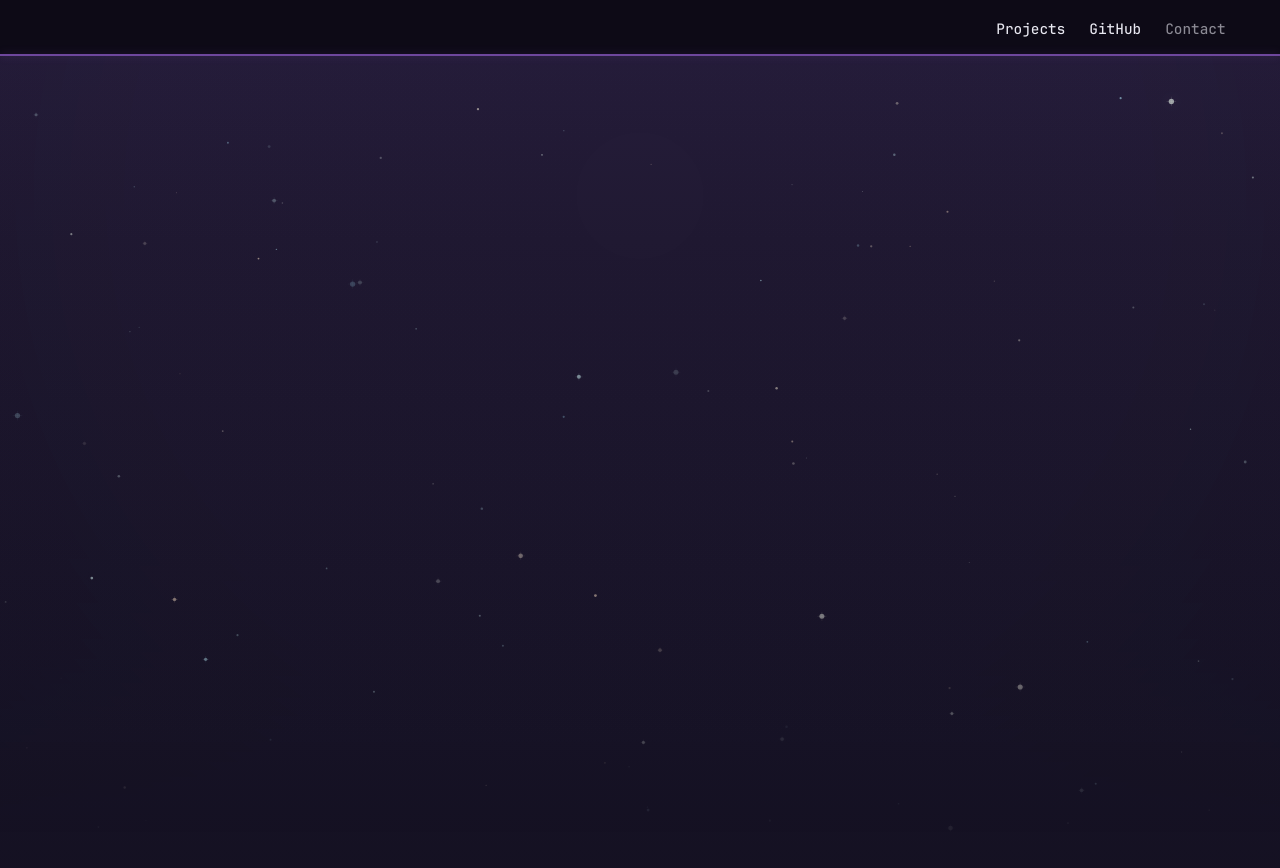
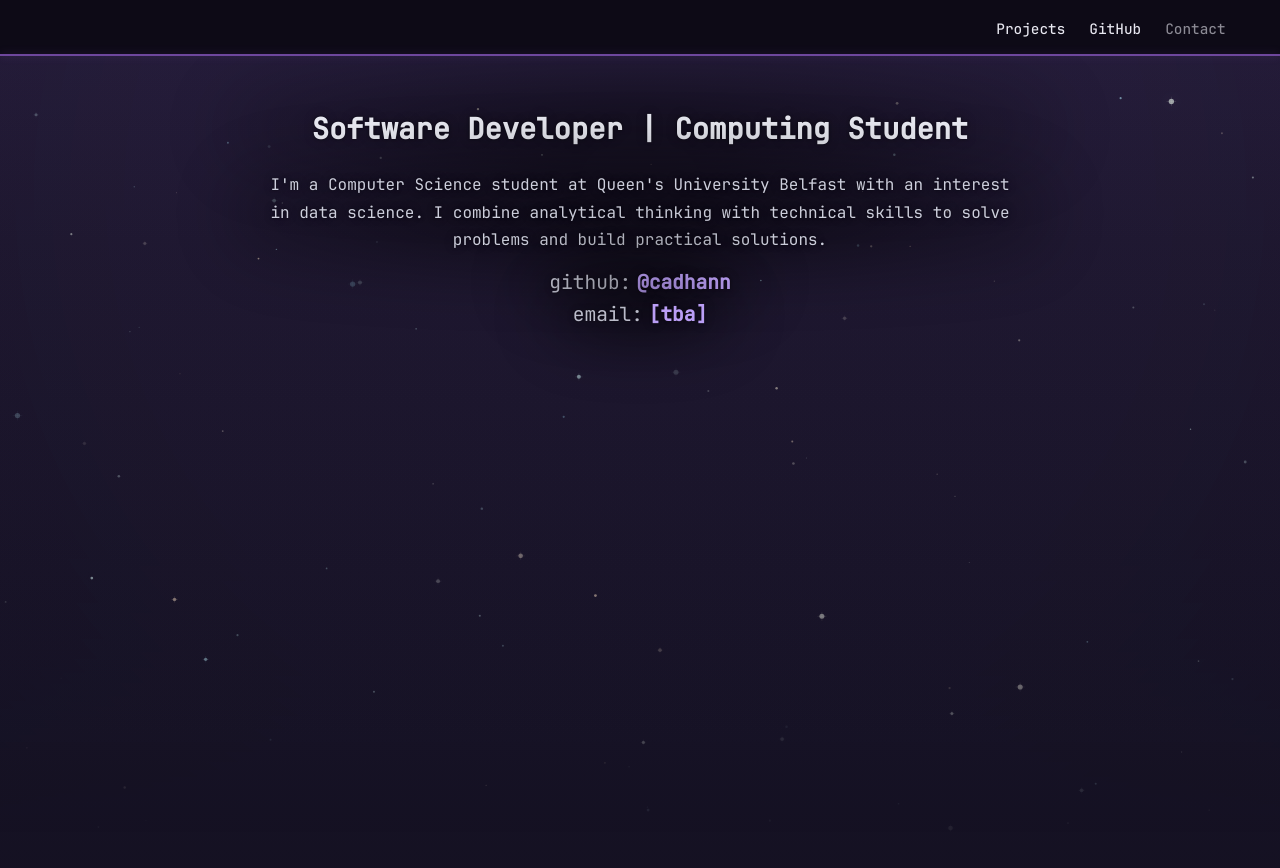
Before and after one commit to cadhann/cadhan.dev, a plain HTML site: page index.html in a window 1280 px wide. Shown: the top 868 px of the page. Drawn offline with Linux system fonts and the light colour scheme.

Commit message:
feat: add hero content and profile links

```diff
--- a/index.html
+++ b/index.html
@@ -28,6 +28,27 @@
       <div class="starfield-shell" aria-hidden="true">
         <canvas id="starfield"></canvas>
       </div>
+      <div class="hero-content">
+        <h1 class="hero-title">Software Developer | Computing Student</h1>
+        <p class="hero-copy">
+          I'm a Computer Science student at Queen's University Belfast with an
+          interest in data science. I combine analytical thinking with technical
+          skills to solve problems and build practical solutions.
+        </p>
+        <a
+          class="hero-meta"
+          href="https://github.com/cadhann"
+          target="_blank"
+          rel="noreferrer"
+        >
+          <span class="hero-meta__label">github:</span>
+          <span class="hero-meta__handle">@cadhann</span>
+        </a>
+        <span class="hero-meta" aria-disabled="true">
+          <span class="hero-meta__label">email:</span>
+          <span class="hero-meta__handle">[tba]</span>
+        </span>
+      </div>
     </header>
 
     <main class="page-fill"></main>
--- a/scripts/main.js
+++ b/scripts/main.js
@@ -1,4 +1,3 @@
-// Boot the star field effect on the page
 import { initNav } from "./nav.js";
 import { initStarfield } from "./starfield.js";
 
--- a/styles/hero.css
+++ b/styles/hero.css
@@ -3,6 +3,128 @@
   inset: 0 0 auto;
   min-height: var(--hero-height);
   overflow: clip;
+}
+
+.hero-content {
+  position: absolute;
+  top: 7rem;
+  left: 50%;
+  z-index: 1;
+  display: flex;
+  flex-direction: column;
+  align-items: center;
+  transform: translateX(-50%);
+  --hero-copy-gap: 1.55rem;
+  --hero-meta-gap: calc(var(--hero-copy-gap) * 0.8);
+}
+
+.hero-title,
+.hero-copy,
+.hero-meta {
+  position: relative;
+  isolation: isolate;
+  text-shadow:
+    0 0 0.18rem rgba(0, 0, 0, 0.56),
+    0 0 0.7rem rgba(0, 0, 0, 0.22);
+}
+
+.hero-title::before,
+.hero-copy::before,
+.hero-meta::before {
+  content: "";
+  position: absolute;
+  inset: var(--hero-glow-inset-y) var(--hero-glow-inset-x);
+  z-index: -1;
+  border-radius: var(--hero-glow-radius);
+  background: radial-gradient(
+    ellipse at center,
+    rgba(0, 0, 0, 0.72) 0%,
+    rgba(0, 0, 0, 0.48) 36%,
+    rgba(0, 0, 0, 0.22) 68%,
+    rgba(0, 0, 0, 0.06) 86%,
+    transparent 100%
+  );
+  filter: blur(var(--hero-glow-blur));
+  opacity: var(--hero-glow-opacity);
+  transform: scale(var(--hero-glow-scale));
+  pointer-events: none;
+}
+
+.hero-title {
+  margin: 0;
+  color: rgba(246, 247, 255, 0.96);
+  font-size: clamp(1rem, 1.35vw + 0.72rem, 2.75rem);
+  font-weight: 700;
+  line-height: 1.2;
+  text-align: center;
+  white-space: nowrap;
+  --hero-glow-inset-y: -1.6rem;
+  --hero-glow-inset-x: -3.5rem;
+  --hero-glow-radius: 999px;
+  --hero-glow-blur: 2.2rem;
+  --hero-glow-opacity: 0.94;
+  --hero-glow-scale: 1.08;
+}
+
+/* Intro copy sits under the main title with a narrower reading width. */
+.hero-copy {
+  margin: var(--hero-copy-gap) 0 0;
+  width: min(90vw, 46.2rem);
+  color: rgba(232, 235, 248, 0.88);
+  font-size: clamp(0.82rem, 0.28vw + 0.78rem, 1rem);
+  font-weight: 400;
+  line-height: 1.7;
+  text-align: center;
+  text-wrap: pretty;
+}
+
+.hero-meta {
+  margin-top: var(--hero-meta-gap);
+  display: inline-flex;
+  gap: 0.35rem;
+  align-items: baseline;
+  font-size: clamp(1.08rem, 0.24vw + 1.03rem, 1.28rem);
+  font-weight: 400;
+  line-height: 1;
+  text-decoration: none;
+  white-space: nowrap;
+}
+
+.hero-copy,
+.hero-meta {
+  --hero-glow-inset-y: -1.35rem;
+  --hero-glow-inset-x: -1.8rem;
+  --hero-glow-radius: 2.8rem;
+  --hero-glow-blur: 1.8rem;
+  --hero-glow-opacity: 0.88;
+  --hero-glow-scale: 1.04;
+}
+
+.hero-meta + .hero-meta {
+  margin-top: 0.8rem;
+}
+
+.hero-meta__label {
+  color: rgba(232, 235, 248, 0.88);
+  opacity: 0.9;
+  transition:
+    color 180ms ease,
+    opacity 180ms ease;
+}
+
+.hero-meta__handle {
+  color: rgba(194, 164, 255, 0.96);
+  font-weight: 700;
+}
+
+.hero-meta:hover .hero-meta__label,
+.hero-meta:focus-visible .hero-meta__label {
+  color: rgba(162, 228, 255, 0.98);
+  opacity: 1;
+}
+
+.hero-meta:focus-visible {
+  outline: none;
 }
 
 /* Constrains the animated field to the upper viewport and feather it into the page. */
--- a/styles/nav.css
+++ b/styles/nav.css
@@ -36,8 +36,8 @@
 
 .site-nav.is-scrolled {
   background-color: rgba(var(--nav-bg-rgb), 0.18);
-  -webkit-backdrop-filter: blur(5px);
-  backdrop-filter: blur(5px);
+  -webkit-backdrop-filter: blur(8px);
+  backdrop-filter: blur(8px);
 }
 
 .site-nav.is-scrolled::after {
```
